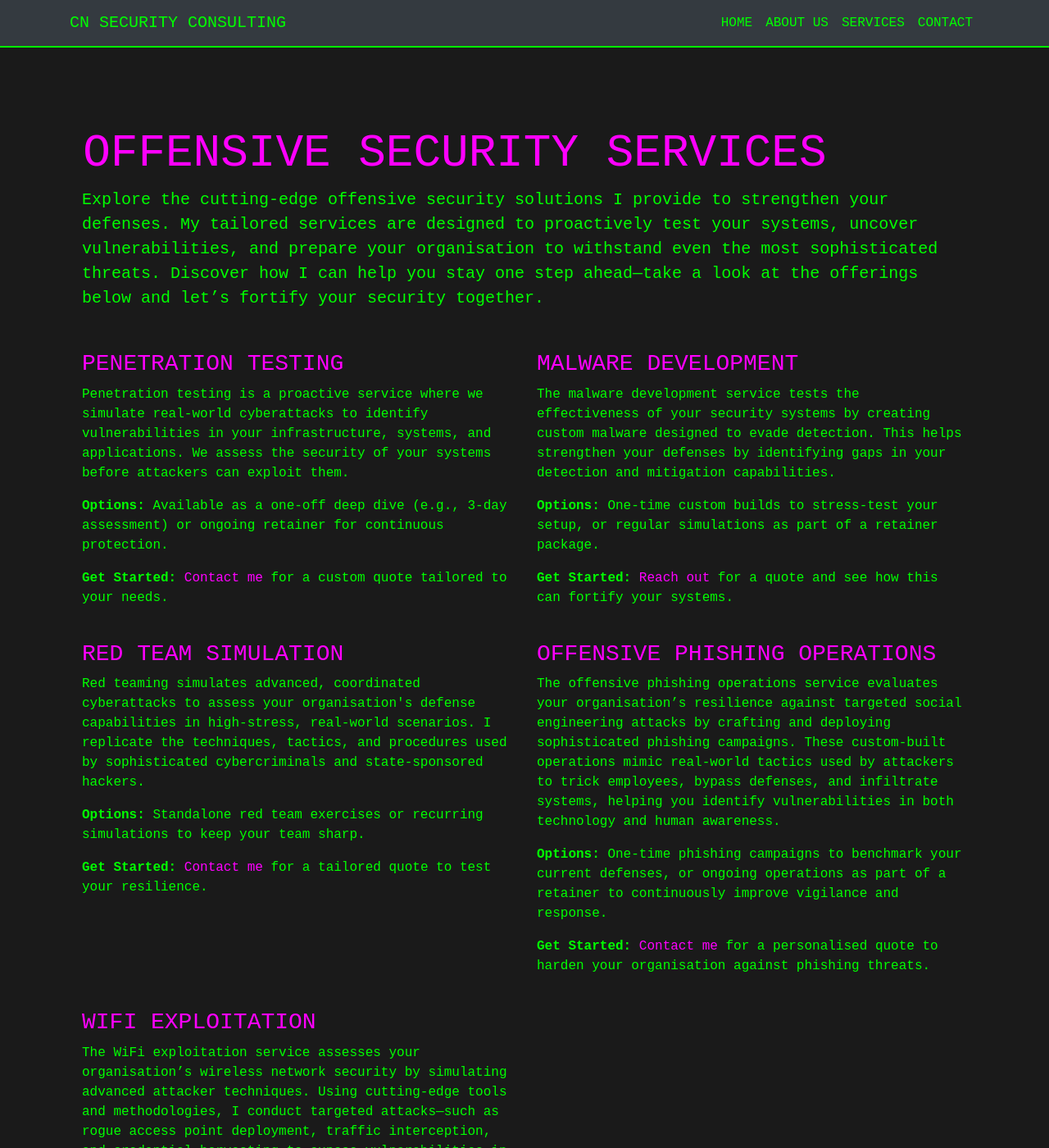
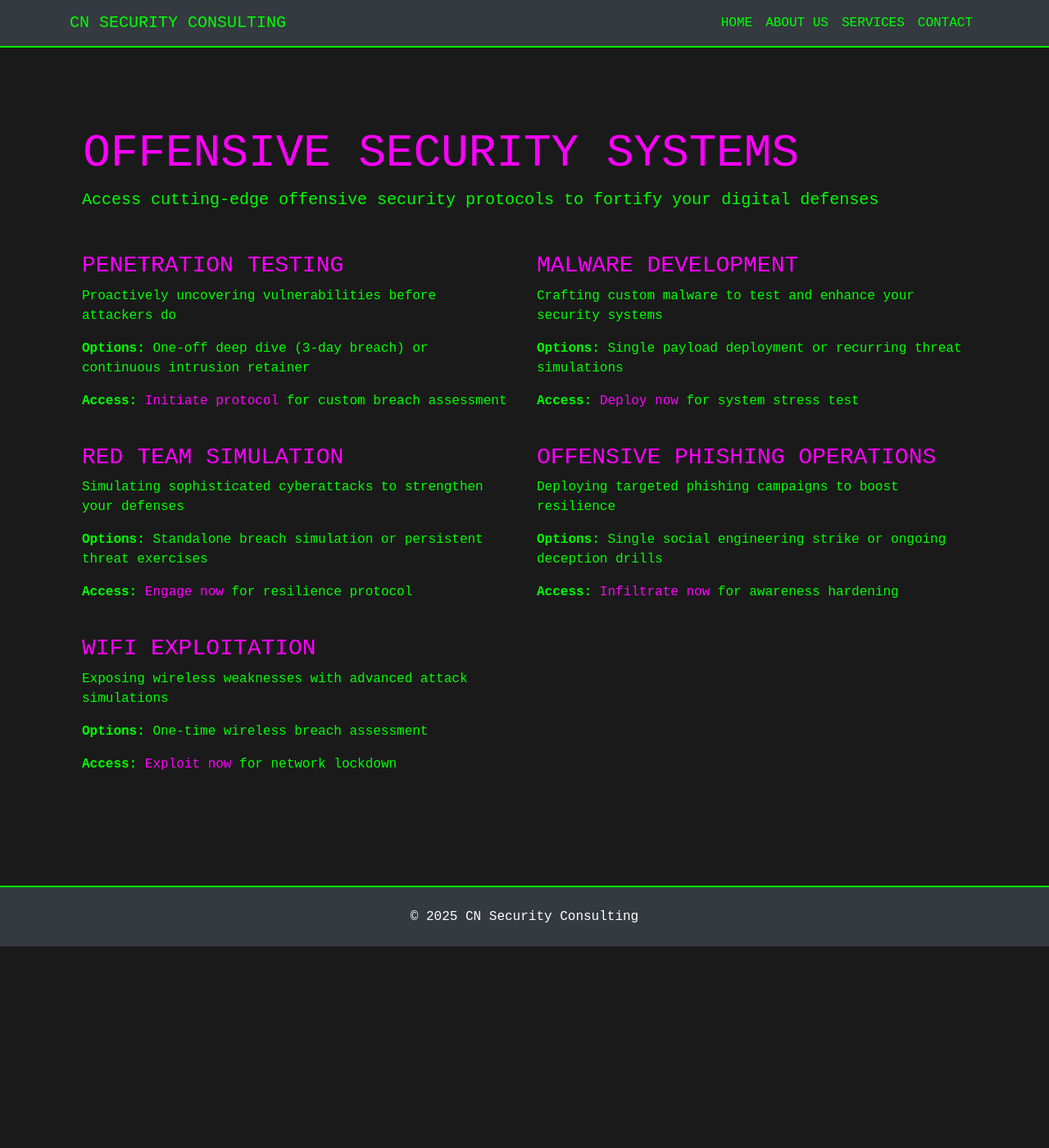
Before and after one commit to hookthieves/hookthieves.github.io, a Jekyll site: the page built from services.html, in a window 1280 px wide and 1400 px high. Shown: the whole window at 82% size. Built offline with Jekyll 4.4.1, drawn with Linux system fonts in a browser that asks for light colours; some of the changed text lies outside the part shown.

Commit message:
Update services.html

```diff
--- a/services.html
+++ b/services.html
@@ -3,39 +3,39 @@ layout: default
 title: Services
 ---
 <div class="container py-5">
-    <h1 class="display-4">Offensive Security Services</h1>
-    <p class="lead">Explore the cutting-edge offensive security solutions I provide to strengthen your defenses. My tailored services are designed to proactively test your systems, uncover vulnerabilities, and prepare your organisation to withstand even the most sophisticated threats. Discover how I can help you stay one step ahead—take a look at the offerings below and let’s fortify your security together.</p>
+    <h1 class="display-4">Offensive Security Systems</h1>
+    <p class="lead">Access cutting-edge offensive security protocols to fortify your digital defenses</p>
 
     <div class="row mt-5">
         <div class="col-md-6 mb-4">
             <h3>Penetration Testing</h3>
-            <p>Penetration testing is a proactive service where we simulate real-world cyberattacks to identify vulnerabilities in your infrastructure, systems, and applications. We assess the security of your systems before attackers can exploit them.</p>
-            <p><strong>Options:</strong> Available as a one-off deep dive (e.g., 3-day assessment) or ongoing retainer for continuous protection.</p>
-            <p><strong>Get Started:</strong> <a href="/contact">Contact me</a> for a custom quote tailored to your needs.</p>
+            <p>Proactively uncovering vulnerabilities before attackers do</p>
+            <p><strong>Options:</strong> One-off deep dive (3-day breach) or continuous intrusion retainer</p>
+            <p><strong>Access:</strong> <a href="/contact">Initiate protocol</a> for custom breach assessment</p>
         </div>
         <div class="col-md-6 mb-4">
             <h3>Malware Development</h3>
-            <p>The malware development service tests the effectiveness of your security systems by creating custom malware designed to evade detection. This helps strengthen your defenses by identifying gaps in your detection and mitigation capabilities.</p>
-            <p><strong>Options:</strong> One-time custom builds to stress-test your setup, or regular simulations as part of a retainer package.</p>
-            <p><strong>Get Started:</strong> <a href="/contact">Reach out</a> for a quote and see how this can fortify your systems.</p>
+            <p>Crafting custom malware to test and enhance your security systems</p>
+            <p><strong>Options:</strong> Single payload deployment or recurring threat simulations</p>
+            <p><strong>Access:</strong> <a href="/contact">Deploy now</a> for system stress test</p>
         </div>
         <div class="col-md-6 mb-4">
             <h3>Red Team Simulation</h3>
-            <p>Red teaming simulates advanced, coordinated cyberattacks to assess your organisation's defense capabilities in high-stress, real-world scenarios. I replicate the techniques, tactics, and procedures used by sophisticated cybercriminals and state-sponsored hackers.</p>
-            <p><strong>Options:</strong> Standalone red team exercises or recurring simulations to keep your team sharp.</p>
-            <p><strong>Get Started:</strong> <a href="/contact">Contact me</a> for a tailored quote to test your resilience.</p>
+            <p>Simulating sophisticated cyberattacks to strengthen your defenses</p>
+            <p><strong>Options:</strong> Standalone breach simulation or persistent threat exercises</p>
+            <p><strong>Access:</strong> <a href="/contact">Engage now</a> for resilience protocol</p>
         </div>
         <div class="col-md-6 mb-4">
             <h3>Offensive Phishing Operations</h3>
-            <p>The offensive phishing operations service evaluates your organisation’s resilience against targeted social engineering attacks by crafting and deploying sophisticated phishing campaigns. These custom-built operations mimic real-world tactics used by attackers to trick employees, bypass defenses, and infiltrate systems, helping you identify vulnerabilities in both technology and human awareness.</p>
-            <p><strong>Options:</strong> One-time phishing campaigns to benchmark your current defenses, or ongoing operations as part of a retainer to continuously improve vigilance and response.</p>
-            <p><strong>Get Started:</strong> <a href="/contact">Contact me</a> for a personalised quote to harden your organisation against phishing threats.</p>
+            <p>Deploying targeted phishing campaigns to boost resilience</p>
+            <p><strong>Options:</strong> Single social engineering strike or ongoing deception drills</p>
+            <p><strong>Access:</strong> <a href="/contact">Infiltrate now</a> for awareness hardening</p>
         </div>
         <div class="col-md-6 mb-4">
             <h3>WiFi Exploitation</h3>
-            <p>The WiFi exploitation service assesses your organisation’s wireless network security by simulating advanced attacker techniques. Using cutting-edge tools and methodologies, I conduct targeted attacks—such as rogue access point deployment, traffic interception, and credential harvesting—to expose vulnerabilities in your WiFi infrastructure, encryption, and user behavior. This service helps you strengthen defenses against real-world wireless threats.</p>
-            <p><strong>Options:</strong> One-time WiFi penetration test to evaluate your current security posture.</p>
-            <p><strong>Get Started:</strong> <a href="/contact">Contact me</a> for a personalised quote to secure your wireless network against exploitation.</p>
+            <p>Exposing wireless weaknesses with advanced attack simulations</p>
+            <p><strong>Options:</strong> One-time wireless breach assessment</p>
+            <p><strong>Access:</strong> <a href="/contact">Exploit now</a> for network lockdown</p>
         </div>
     </div>
 </div>
```
